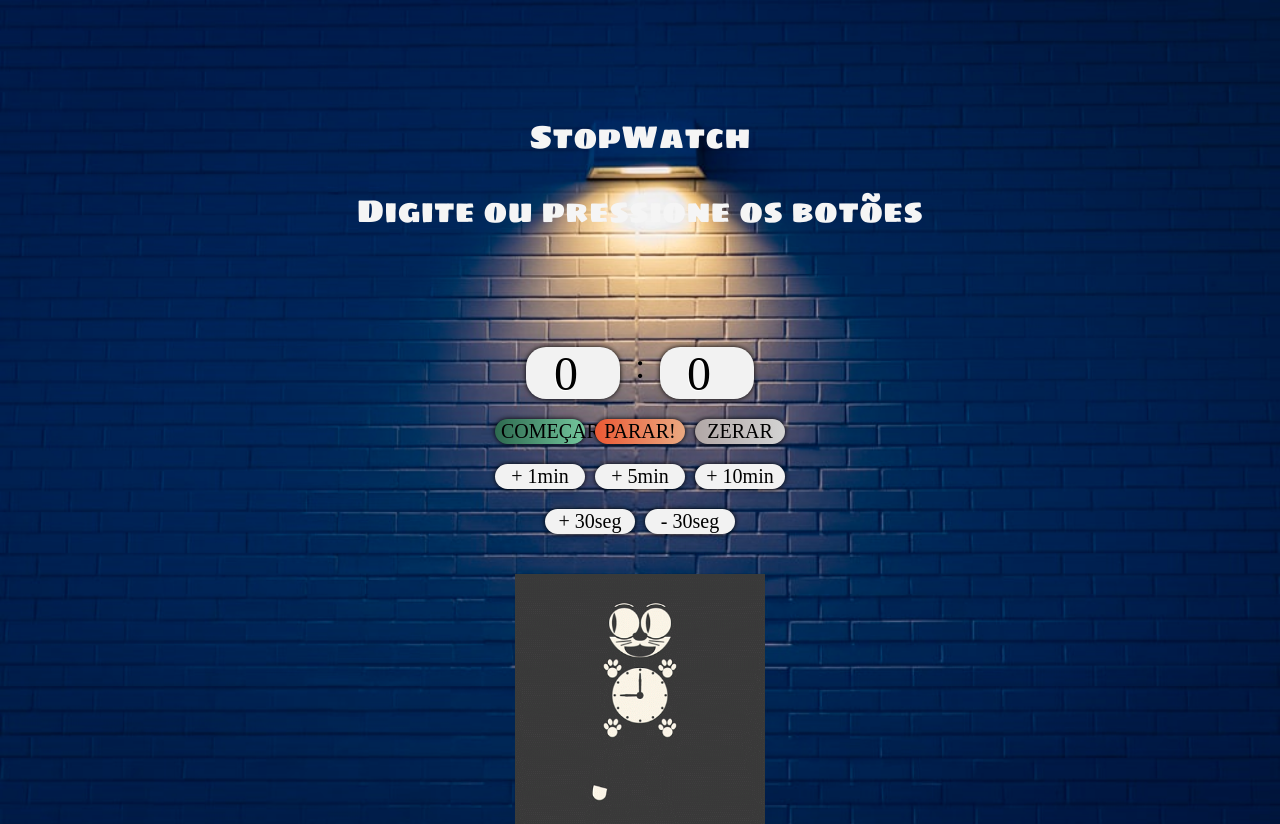
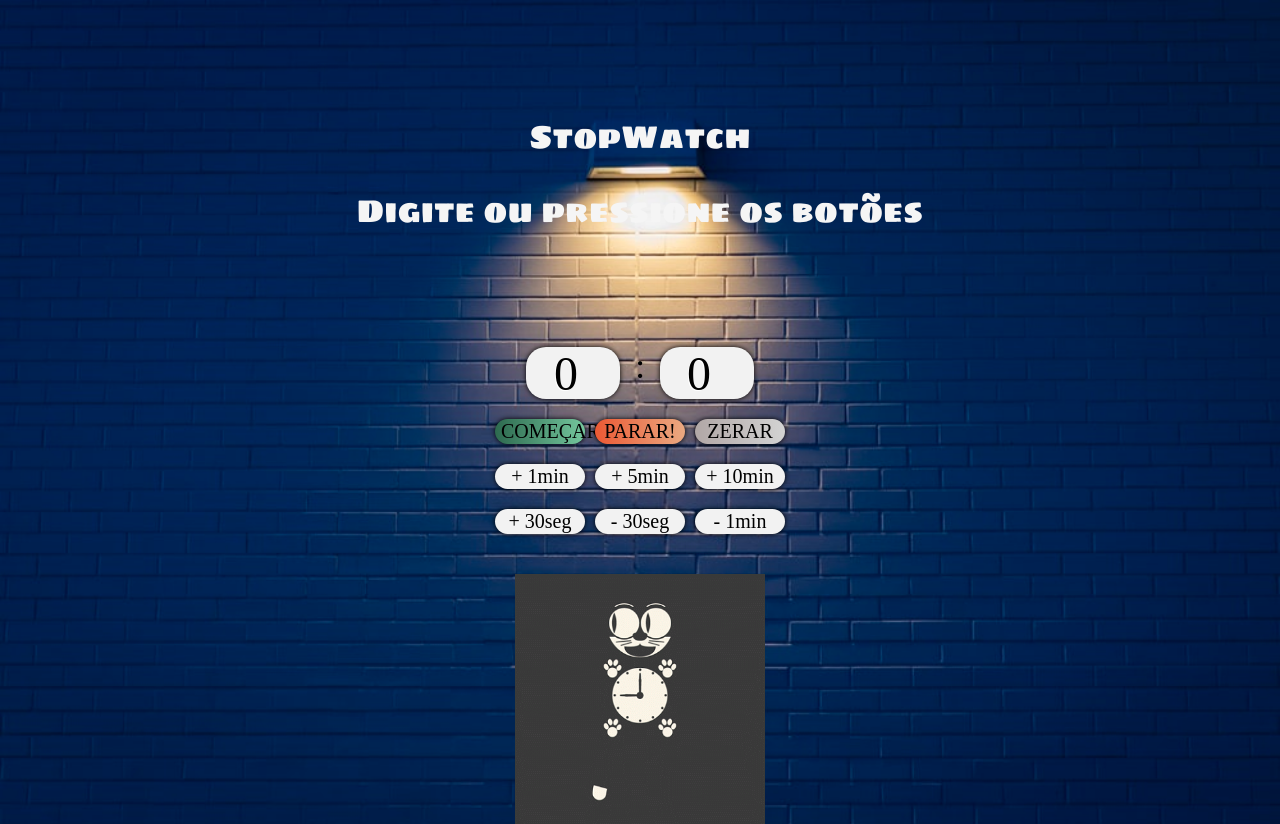
Before and after one commit to felipemuller20/stopwatch-project, a React (Create React App) app in the folder stop-watch/: page / in a window 1280 px wide. Built offline with nearby package versions, Linux system fonts and the light colour scheme; a web font is replaced by a local one.

Commit message:
Adicionado botao de -1 minuto

```diff
--- a/stop-watch/src/App.js
+++ b/stop-watch/src/App.js
@@ -15,6 +15,7 @@ class App extends React.Component {
     this.resetCount = this.resetCount.bind(this);
     this.halfSecond = this.halfSecond.bind(this);
     this.lessHalfSecond = this.lessHalfSecond.bind(this);
+    this.lessMinute = this.lessMinute.bind(this);
     this.state = {
       minutes: 0,
       seconds: 0,
@@ -103,6 +104,15 @@ class App extends React.Component {
     }
   }
 
+  lessMinute() {
+    const { minutes, seconds } = this.state;
+    if (minutes > 0) {
+      this.setState((previous, _props) => ({ minutes: previous.minutes - 1}));
+    } else if (minutes === 0 && seconds > 0) {
+      this.setState({ seconds: 0});
+    }
+  }
+
   render() {
     const { minutes, seconds } = this.state;
     return (
@@ -132,6 +142,7 @@ class App extends React.Component {
           <div className='seconds-buttons-container'>
           <button type='button' onClick={this.halfSecond}>+ 30seg</button>
           <button type='button' onClick={this.lessHalfSecond}>- 30seg</button>
+          <button type='button' onClick={this.lessMinute}>- 1min</button>
           </div>
           <div>
             <img src={gatoImg} alt="Gif do relogato" className="cat-img" />
```
